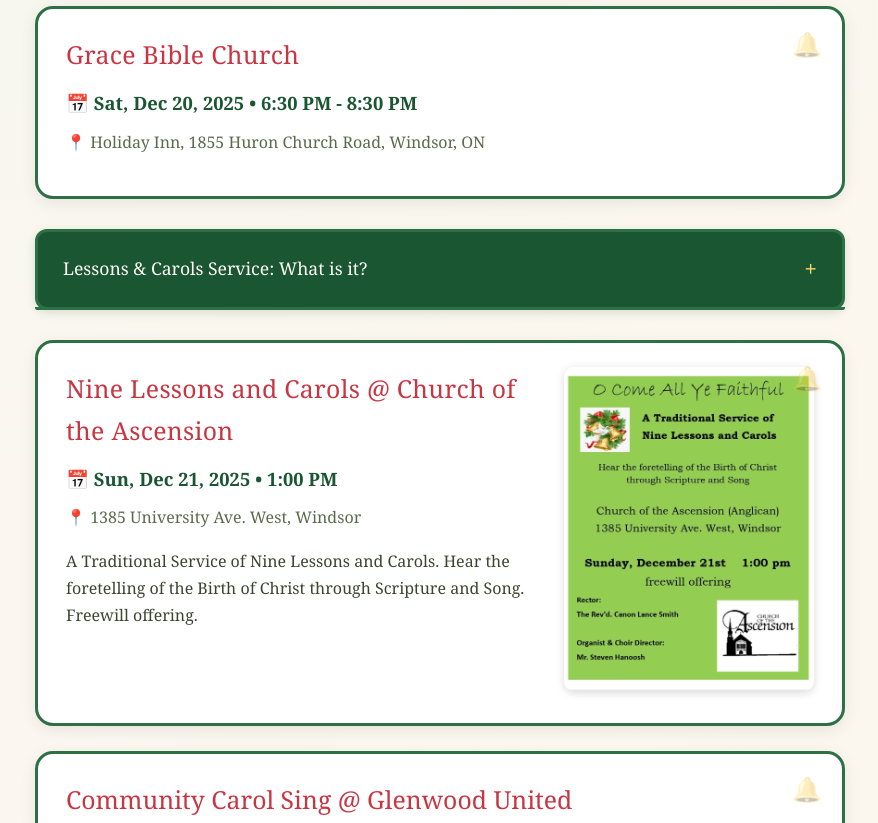
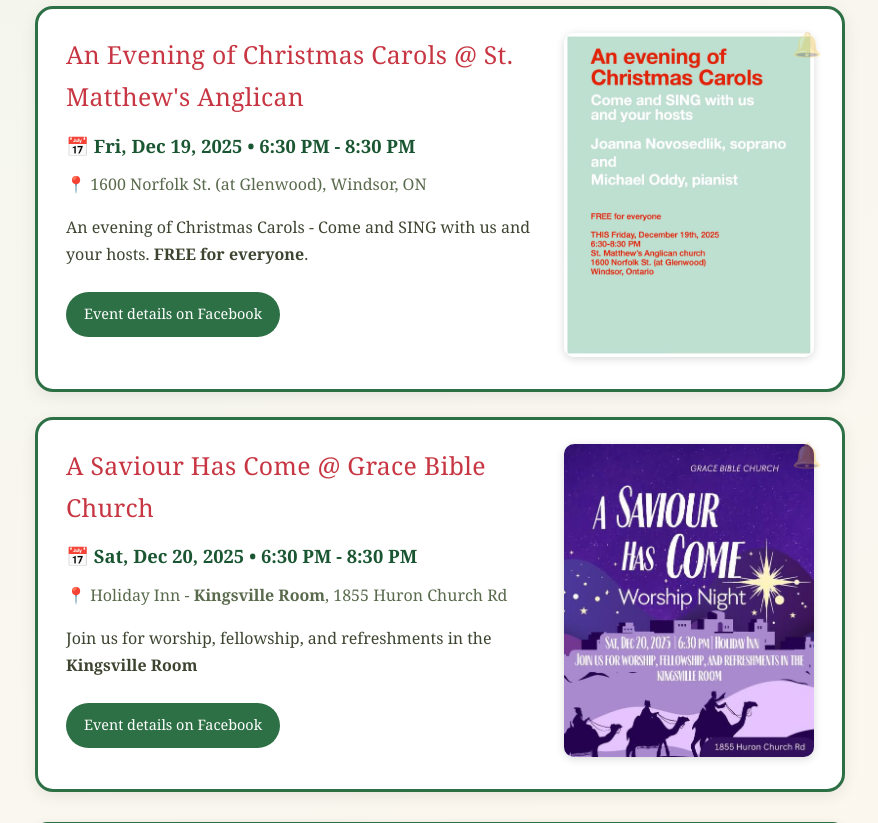
Before and after one commit to HospitaleroAdvisors/carolsingalongs, a plain HTML site: page index.html in a window 1280 px wide. Shown: the part 3140-3963 px from the top of the page, without its empty margins (200-1078 px from the left). Drawn offline with Linux system fonts and the light colour scheme.

Commit message:
Add files via upload
Updated Grace Bible listing with more specific location info and new listing for St. Matthew's on Fri Dec 19

```diff
--- a/index.html
+++ b/index.html
@@ -699,11 +699,36 @@
             Buddy: Oh, it's easy, it's just like talking—except louder and longer and you move your voice up and down. <span class="tagline-attribution">~ (Elf the movie)</span>
         </div>
 
-        <!-- Event 5: Grace Bible Church -->
-        <div class="event-card">
-            <div class="event-title">Grace Bible Church</div>
-            <div class="event-date-time">📅 Sat, Dec 20, 2025 • 6:30 PM - 8:30 PM</div>
-            <div class="event-location">📍 Holiday Inn, 1855 Huron Church Road, Windsor, ON</div>
+        <!-- Event 5: An Evening of Christmas Carols @ St. Matthew's Anglican -->
+        <div class="event-card riverside-event">
+            <div class="event-content">
+                <div class="event-title">An Evening of Christmas Carols @ St. Matthew's Anglican</div>
+                <div class="event-date-time">📅 Fri, Dec 19, 2025 • 6:30 PM - 8:30 PM</div>
+                <div class="event-location">📍 1600 Norfolk St. (at Glenwood), Windsor, ON</div>
+                <p class="event-description">An evening of Christmas Carols - Come and SING with us and your hosts. <strong>FREE for everyone</strong>.</p>
+                <a href="https://www.facebook.com/share/15zwHhfuo5/" class="social-media-link">Event details on Facebook</a>
+            </div>
+            <div class="event-flyer">
+                <a href="St_Matthews_Carol_Sing_Along.jpg" target="_blank">
+                    <img src="St_Matthews_Carol_Sing_Along.jpg" alt="An Evening of Christmas Carols event flyer">
+                </a>
+            </div>
+        </div>
+
+        <!-- Event 6: Grace Bible Church -->
+        <div class="event-card riverside-event">
+            <div class="event-content">
+                <div class="event-title">A Saviour Has Come @ Grace Bible Church</div>
+                <div class="event-date-time">📅 Sat, Dec 20, 2025 • 6:30 PM - 8:30 PM</div>
+                <div class="event-location">📍 Holiday Inn - <strong>Kingsville Room</strong>, 1855 Huron Church Rd</div>
+                <p class="event-description">Join us for worship, fellowship, and refreshments in the <strong>Kingsville Room</strong></p>
+                <a href="https://www.facebook.com/share/p/1HyG9mGc4b/" class="social-media-link">Event details on Facebook</a>
+            </div>
+            <div class="event-flyer">
+                <a href="Grace_Bible_Church__Carol_Sing-Along_Dec_20.jpg" target="_blank">
+                    <img src="Grace_Bible_Church__Carol_Sing-Along_Dec_20.jpg" alt="A Saviour Has Come event flyer">
+                </a>
+            </div>
         </div>
 
         <!-- FAQ Section: Q5 (Second Instance - Before Church of Ascension) -->
@@ -727,7 +752,7 @@
             </div>
         </div>
 
-        <!-- Event 6: Nine Lessons and Carols @ Church of the Ascension -->
+        <!-- Event 7: Nine Lessons and Carols @ Church of the Ascension -->
         <div class="event-card riverside-event">
             <div class="event-content">
                 <div class="event-title">Nine Lessons and Carols @ Church of the Ascension</div>
@@ -742,7 +767,7 @@
             </div>
         </div>
 
-        <!-- Event 7: Community Carol Sing @ Glenwood United -->
+        <!-- Event 8: Community Carol Sing @ Glenwood United -->
         <div class="event-card">
             <div class="event-title-outside">Community Carol Sing @ Glenwood United</div>
             <table class="event-table">
@@ -770,25 +795,15 @@
         <!-- Footer/Contact -->
         <footer>
             <h3>Comments • Questions • Want your Carol Sing-Along listed here?</h3>
-            <p>Email: <a href="mailto:carolsingalong@gmail.com">carolsingalong@gmail.com</a></p>
+            <p>Email: <a href="/cdn-cgi/l/email-protection#8be8eaf9e4e7f8e2e5eceae7e4e5eccbece6eae2e7a5e8e4e6"><span class="__cf_email__" data-cfemail="2d4e4c5f42415e44434a4c4142434a6d4a404c4441034e4240">[email&#160;protected]</span></a></p>
         </footer>
     </div>
 
-    <script>
+    <script data-cfasync="false" src="/cdn-cgi/scripts/5c5dd728/cloudflare-static/email-decode.min.js"></script><script>
         function toggleAccordion(element) {
             const item = element.parentElement;
             const isActive = item.classList.contains('active');
 
             // Close all accordions
             document.querySelectorAll('.accordion-item').forEach(acc => {
-                acc.classList.remove('active');
-            });
-
-            // Open clicked accordion if it wasn't already open
-            if (!isActive) {
-                item.classList.add('active');
-            }
-        }
-    </script>
-</body>
-</html>
+                a
```
Also changed, not shown: Grace_Bible_Church__Carol_Sing-Along_Dec_20.jpg (added), St_Matthews_Carol_Sing_Along.jpg (added).
